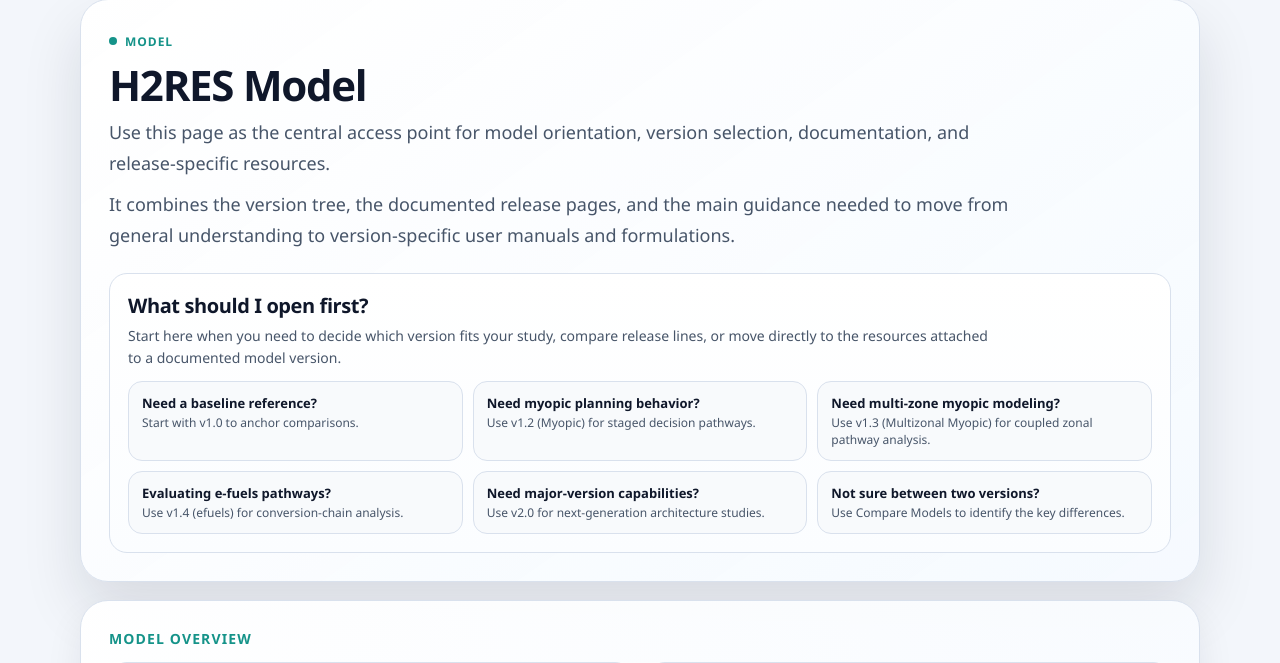
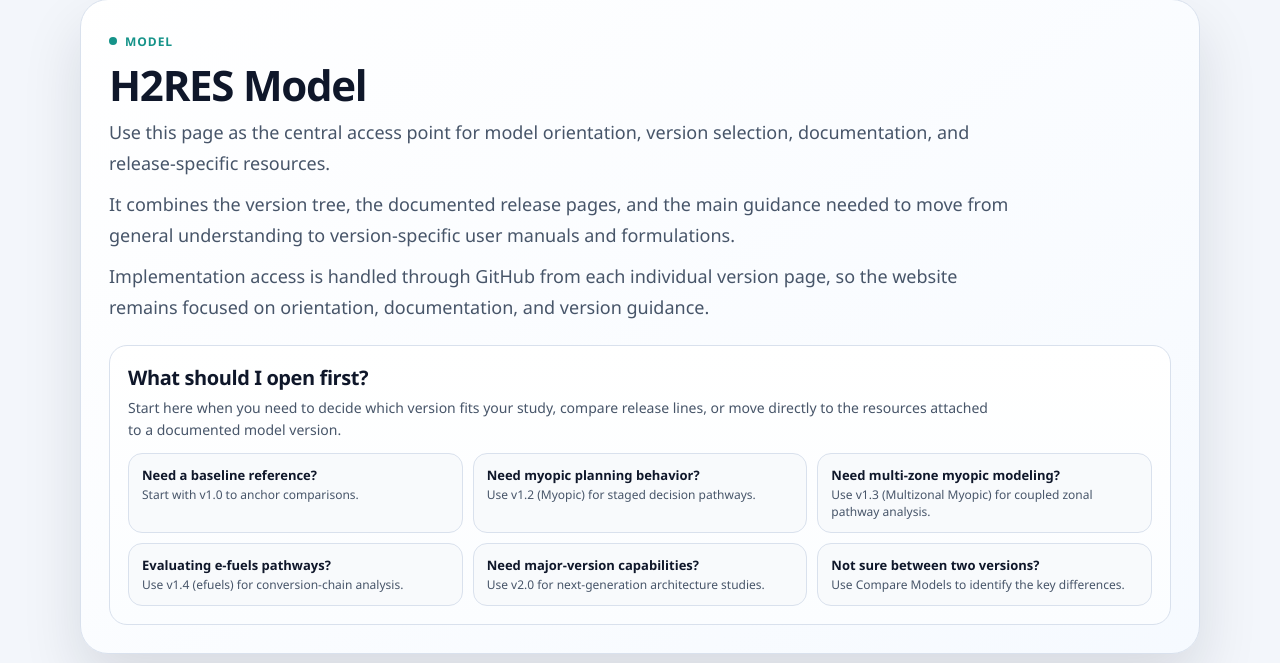
Before and after one commit to Franciscofloresg/H2RES_web_draft, a PHP site: page /model/index.html in a window 1280 px wide. Shown: the part 181-844 px from the top of the page. Run offline with PHP 8.4, Linux system fonts and the light colour scheme.

Commit message:
Add GitHub access CTA to version pages

```diff
--- a/assets/js/version-data.js
+++ b/assets/js/version-data.js
@@ -16,6 +16,10 @@ window.H2RES_VERSION_DATA = {
     description: "H2RES v1.0 is the baseline open-source model version for long-term energy planning at hourly resolution. It is designed to evaluate transition pathways in integrated energy systems by combining capacity expansion, technology retirement, system operation, sector coupling, storage, hydrogen, and power-to-X options within a single optimization framework.",
     lineage: "Root of this model tree",
     status: "Reference version",
+    githubUrl: "https://github.com/H2RES-model",
+    downloadUrl: "",
+    githubLabel: "Code access currently routes through the H2RES GitHub space.",
+    githubDescription: "Use this page to understand the scope of H2RES v1.0 and open GitHub for the implementation, source files, and release-level code associated with this baseline version.",
     keywords: ["Baseline", "Core structure", "Model root"],
     whatChanged: [
       "Establishes the baseline optimization structure used in later H2RES versions.",
@@ -64,6 +68,10 @@ window.H2RES_VERSION_DATA = {
     description: "H2RES v1.1 builds directly on the v1.0 baseline while introducing a clearer implementation of adequacy relaxation, unmet-service accounting, and active data preprocessing. It keeps the integrated long-term optimization structure, but adds explicit unmet-service variables for electricity and heat services, monetized scarcity terms in the objective, scenario controls affecting CEEP and fossil dispatch, and an updated CSV/XLSX preprocessing workflow for active data packages and technology-specific CAPEX trajectories.",
     lineage: "Derived from H2RES v1.0",
     status: "Reference upgrade within v1.x",
+    githubUrl: "https://github.com/H2RES-model",
+    downloadUrl: "",
+    githubLabel: "Code access currently routes through the H2RES GitHub space.",
+    githubDescription: "Use this page to review the methodological updates in H2RES v1.1 and open GitHub for the implementation and source files associated with this release line.",
     keywords: ["v1.1", "Adequacy relaxation", "Unmet-service variables", "Data preprocessing"],
     whatChanged: [
       "Introduced explicit unmet-service variables for electricity, district heating, and general or industrial heat instead of relying only on the legacy aggregate slack representation.",
@@ -114,6 +122,10 @@ window.H2RES_VERSION_DATA = {
     description: "H2RES v1.2 extends the v1.1 structure by adding a rolling-horizon counterpart to the core optimization model while preserving the integrated system representation. It introduces explicit horizon controls for periods, years, and windows, investment carryover logic between linked subproblems, overflow investment variables with penalty costs, and monetized hydro spillage. The result is a version suited to phased or myopic pathway analysis while remaining directly comparable with full-horizon studies.",
     lineage: "Derived from H2RES v1.1",
     status: "Major transition-planning upgrade",
+    githubUrl: "https://github.com/H2RES-model",
+    downloadUrl: "",
+    githubLabel: "Code access currently routes through the H2RES GitHub space.",
+    githubDescription: "Use this page to understand the rolling-horizon logic of H2RES v1.2 and open GitHub for the implementation and source files associated with this version.",
     keywords: ["Myopic", "Rolling horizon", "Investment carryover", "v1.2"],
     whatChanged: [
       "Added a rolling-horizon implementation alongside the full-horizon model so the same system can be solved through linked subproblems.",
@@ -165,6 +177,10 @@ window.H2RES_VERSION_DATA = {
     description: "H2RES v1.3 preserves the sector-coupled logic of earlier releases but restructures the implementation around an explicit multizone architecture. Core operational, investment, storage, heat, hydrogen, import, and emissions variables are instantiated by system and linked through bilateral inter-system electricity flows, endogenous transfer-capacity investments, and national policy layers. Rolling-horizon execution is embedded procedurally through the workflow wrapper rather than a separate builder, making this version appropriate for regional pathway studies with cross-zone interactions.",
     lineage: "Derived from H2RES v1.2 (Myopic)",
     status: "Advanced regional planning upgrade",
+    githubUrl: "https://github.com/H2RES-model",
+    downloadUrl: "",
+    githubLabel: "Code access currently routes through the H2RES GitHub space.",
+    githubDescription: "Use this page to review the multizonal-myopic scope of H2RES v1.3 and open GitHub for the implementation and source files associated with this regional release line.",
     keywords: ["Multizonal", "Rolling horizon", "Transfer investment", "v1.3"],
     whatChanged: [
       "Restructured most operational and investment variables so they carry a leading system index and are evaluated region by region.",
@@ -215,6 +231,10 @@ window.H2RES_VERSION_DATA = {
     description: "The detailed description for H2RES v1.4 is currently being prepared. This version is positioned as the e-fuels-oriented continuation of the v1.3 multizonal-myopic line, but the full methodological documentation and version-specific explanatory material are still under development.",
     lineage: "Derived from H2RES v1.3 (Multizonal Myopic)",
     status: "Documentation in progress",
+    githubUrl: "https://github.com/H2RES-model",
+    downloadUrl: "",
+    githubLabel: "Code access currently routes through the H2RES GitHub space.",
+    githubDescription: "Use this page for version guidance and open GitHub for the implementation space associated with the v1.4 e-fuels branch as documentation is completed.",
     keywords: ["E-fuels", "v1.4", "Documentation in preparation"],
     whatChanged: [
       "The detailed formulation changes for v1.4 are currently being documented.",
@@ -263,6 +283,10 @@ window.H2RES_VERSION_DATA = {
     description: "The detailed description for H2RES v2.0 is currently under development. In the version tree, v2.0 appears as the major downstream branch from the v1.x line, but its full documentation, assumptions, and implementation notes are still being prepared.",
     lineage: "Downstream from the v1.x development line",
     status: "Documentation in progress",
+    githubUrl: "https://github.com/H2RES-model",
+    downloadUrl: "",
+    githubLabel: "Code access currently routes through the H2RES GitHub space.",
+    githubDescription: "Use this page for version guidance and open GitHub for the implementation space associated with the next-generation v2.0 line.",
     keywords: ["v2.0", "Next generation", "Documentation in preparation"],
     whatChanged: [
       "The major-version changes for v2.0 are currently being compiled and documented.",
--- a/model/index.html
+++ b/model/index.html
@@ -20,6 +20,9 @@
         </p>
         <p class="page-subtitle page-subtitle-followup">
           It combines the version tree, the documented release pages, and the main guidance needed to move from general understanding to version-specific user manuals and formulations.
+        </p>
+        <p class="page-subtitle page-subtitle-followup">
+          Implementation access is handled through GitHub from each individual version page, so the website remains focused on orientation, documentation, and version guidance.
         </p>
         <div id="version-guidance" class="selection-goal">
           <h2>What should I open first?</h2>
```
Also changed, not shown: assets/css/versions.css (+50 -0 lines), assets/js/version-detail.js (+31 -0 lines), versions/version.html (+17 -1 lines).
